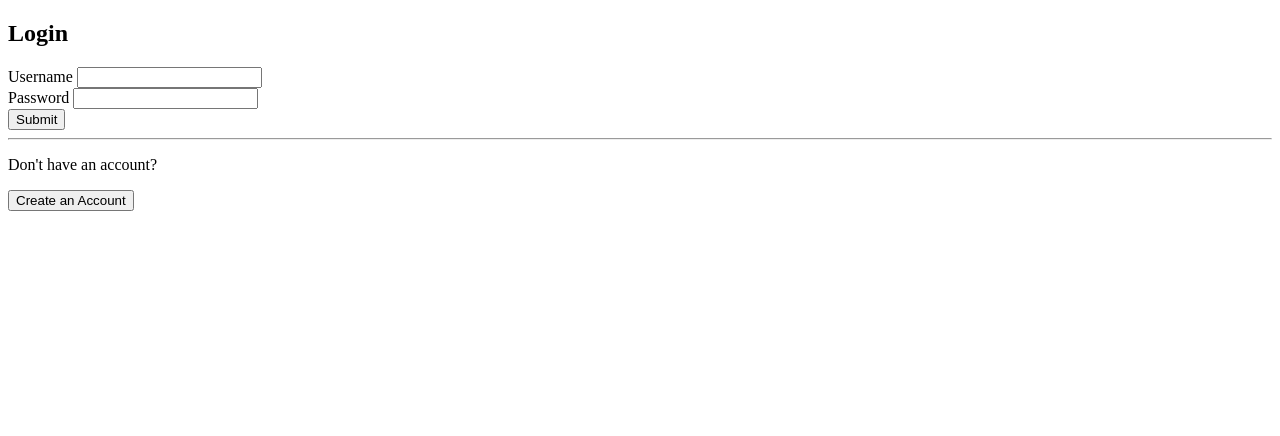
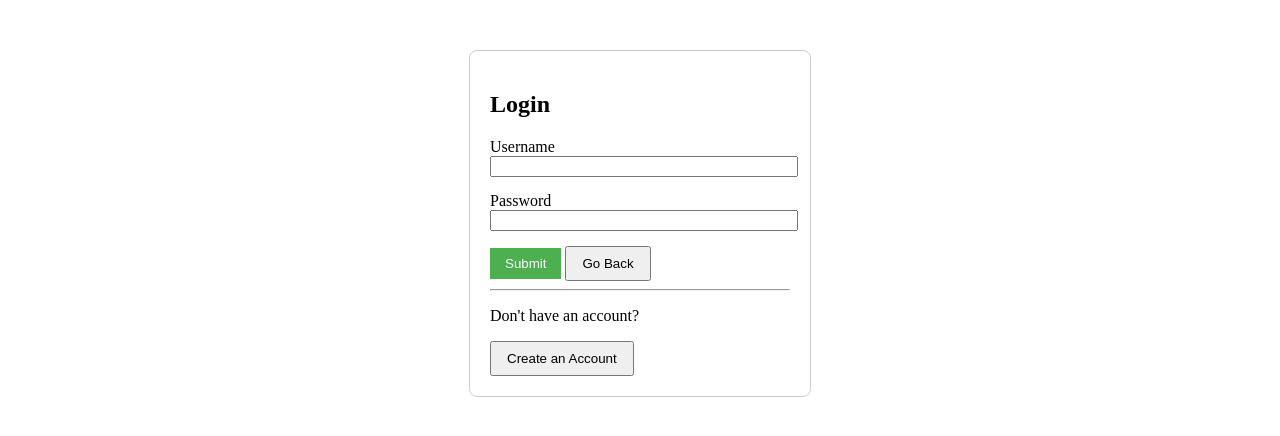
Before and after one commit to Javan27/CSC330-RecipeHub, a plain HTML site: page templates/login.html in a window 1280 px wide. Drawn offline with Linux system fonts and the light colour scheme.

Commit message:
Update login.html
We’ve added a "Back to Home" style link (even though users usually need to log in first) and ensured the "Create Account" button is clear.

```diff
--- a/templates/login.html
+++ b/templates/login.html
@@ -3,30 +3,35 @@
 <head>
     <meta charset="UTF-8">
     <title>Login Page</title>
+    <style>
+        .auth-container { max-width: 300px; margin: 50px auto; padding: 20px; border: 1px solid #ccc; border-radius: 8px; }
+        .form-group { margin-bottom: 15px; }
+        .btn { padding: 8px 15px; cursor: pointer; }
+    </style>
 </head>
 <body>
-
+    <div class="auth-container">
         <h2>Login</h2>
         <form action="/login" method="POST">
-        <div>
-            <label>Username</label>
-            <input type="text" name="username" required>
+            <div class="form-group">
+                <label>Username</label><br>
+                <input type="text" name="username" style="width: 100%;" required>
             </div>
 
-        <div>
-            <label>Password</label>
-            <input type="password" name="password" required>
+            <div class="form-group">
+                <label>Password</label><br>
+                <input type="password" name="password" style="width: 100%;" required>
             </div>
 
-        <button type="submit">Submit</button>
+            <button type="submit" class="btn" style="background-color: #4CAF50; color: white; border: none;">Submit</button>
+            <button type="button" class="btn" onclick="window.history.back()">Go Back</button>
         </form>
 
         <hr>
-
         <p>Don't have an account?</p>
         <a href="/create_account">
-        <button type="button">Create an Account</button>
+            <button type="button" class="btn">Create an Account</button>
         </a>
-
+    </div>
 </body>
 </html>
```
Lines whose indentation alone changed are shown as unchanged.
